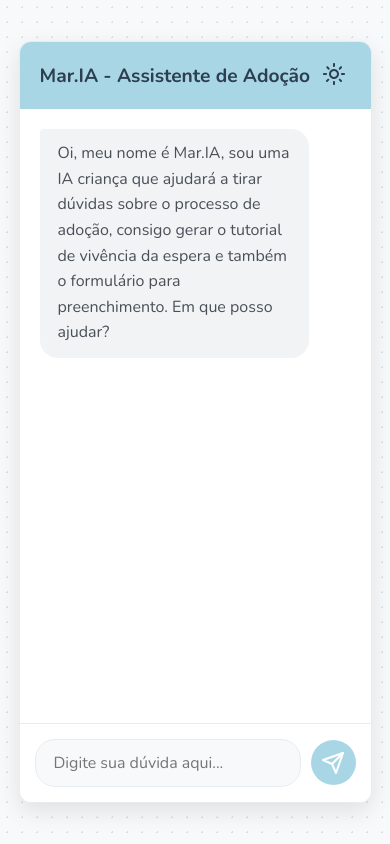
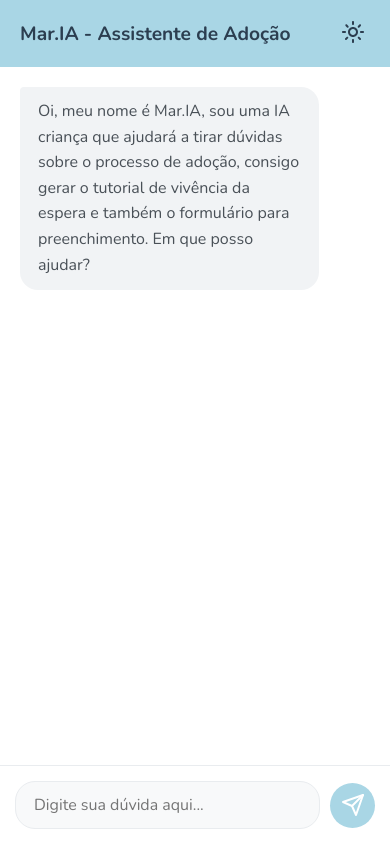
Before and after one commit to thefelipe18/chatbot-maria, a website: page index.html in a window 390 px wide. Drawn offline with nearby package versions, Linux system fonts and the light colour scheme.

```diff
--- a/index.html
+++ b/index.html
@@ -108,6 +108,19 @@
         #userInput:focus { outline: none; border-color: var(--bg-button); box-shadow: 0 0 0 2px var(--bg-button-hover); }
         #send-button { background-color: var(--bg-button); border: none; color: white; border-radius: 50%; width: 45px; height: 45px; margin-left: 10px; cursor: pointer; display: flex; justify-content: center; align-items: center; transition: background-color 0.2s; flex-shrink: 0; }
         #send-button:hover { background-color: var(--bg-button-hover); }
+
+        /* --- NOVO: Media Query para Dispositivos Móveis --- */
+        @media (max-width: 768px) {
+            #chat-container {
+                width: 100%;
+                height: 100%;
+                max-width: 100%;
+                max-height: 100%;
+                border-radius: 0;
+                box-shadow: none;
+                border: none;
+            }
+        }
     </style>
 </head>
 <body>
@@ -138,11 +151,9 @@
         const themeToggleButton = document.getElementById('theme-toggle');
         const initialMessage = document.getElementById('initial-message').innerText;
 
-        // --- "MEMÓRIA" E CONTADOR DE INTERAÇÃO ---
         let conversationHistory = [
             { role: 'model', text: initialMessage }
         ];
-        let interactionCount = 0;
 
         userInput.addEventListener('keydown', (event) => {
             if (event.key === 'Enter' && !event.shiftKey) {
@@ -170,7 +181,6 @@
             const message = userInput.value;
             if (!message.trim()) return;
 
-            interactionCount++;
             userInput.blur();
 
             appendMessageToScreen(message, 'user-message');
@@ -189,7 +199,7 @@
                 const response = await fetch('/api/chat', {
                     method: 'POST',
                     headers: { 'Content-Type': 'application/json' },
-                    body: JSON.stringify({ message: message, history: conversationHistory, interaction: interactionCount })
+                    body: JSON.stringify({ message: message, history: conversationHistory })
                 });
 
                 if (!response.ok) throw new Error('Falha na resposta da rede.');
@@ -209,7 +219,6 @@
             }
         }
 
-        // --- LÓGICA DO TEMA ---
         const sunIcon = `<svg xmlns="http://www.w3.org/2000/svg" viewBox="0 0 24 24"><path d="M12,7c-2.76,0-5,2.24-5,5s2.24,5,5,5s5-2.24,5-5S14.76,7,12,7z M12,9c1.65,0,3,1.35,3,3s-1.35,3-3,3s-3-1.35-3-3 S10.35,9,12,9z M2,13l2,0c0.55,0,1-0.45,1-1s-0.45-1-1-1l-2,0c-0.55,0-1,0.45-1,1S1.45,13,2,13z M20,13l2,0c0.55,0,1-0.45,1-1 s-0.45-1-1-1l-2,0c-0.55,0-1,0.45-1,1S19.45,13,20,13z M11,2v2c0,0.55,0.45,1,1,1s1-0.45,1-1V2c0-0.55-0.45-1-1-1S11,1.45,11,2z M11,20v2c0,0.55,0.45,1,1,1s1-0.45,1-1v-2c0-0.55-0.45-1-1-1S11,19.45,11,20z M5.99,4.58c-0.39-0.39-1.02-0.39-1.41,0 s-0.39,1.02,0,1.41l1.41,1.41c0.39,0.39,1.02,0.39,1.41,0s0.39-1.02,0-1.41L5.99,4.58z M18.36,16.95 c-0.39-0.39-1.02-0.39-1.41,0s-0.39,1.02,0,1.41l1.41,1.41c0.39,0.39,1.02,0.39,1.41,0c0.39-0.39,0.39-1.02,0-1.41 L18.36,16.95z M19.78,5.99c0.39-0.39,0.39-1.02,0-1.41s-1.02-0.39-1.41,0l-1.41,1.41c-0.39,0.39-0.39,1.02,0,1.41 s1.02,0.39,1.41,0L19.78,5.99z M7.05,18.36c0.39-0.39,0.39-1.02,0-1.41s-1.02-0.39-1.41,0l-1.41,1.41 c-0.39,0.39-0.39,1.02,0,1.41s1.02,0.39,1.41,0L7.05,18.36z"/></svg>`;
         const moonIcon = `<svg xmlns="http://www.w3.org/2000/svg" enable-background="new 0 0 24 24" viewBox="0 0 24 24"><path d="M12,3c-4.97,0-9,4.03-9,9s4.03,9,9,9c0.35,0,0.69-0.02,1.03-0.06c-0.95-0.88-1.53-2.14-1.53-3.51 c0-2.76,2.24-5,5-5c1.1,0,2.11,0.36,2.94,0.96C19.46,7.5,16.08,4,12,4c-0.74,0-1.45,0.1-2.13,0.28 c0.4-0.82,0.63-1.74,0.63-2.71C10.5,3.4,11.23,3,12,3z"/></svg>`;
 
```
